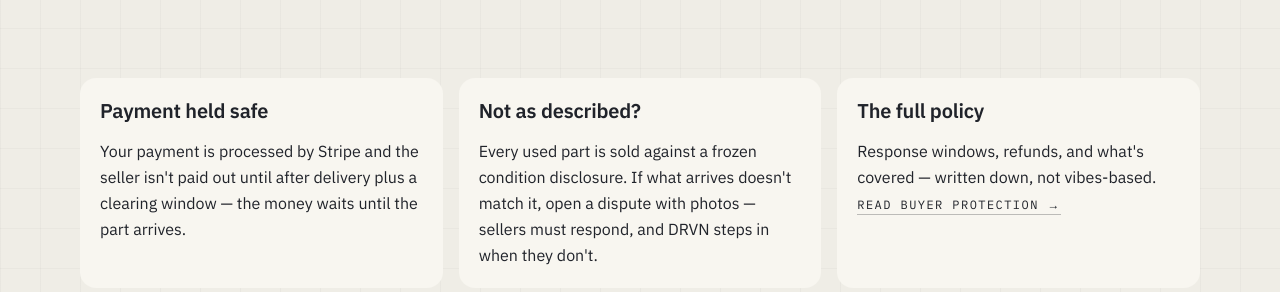
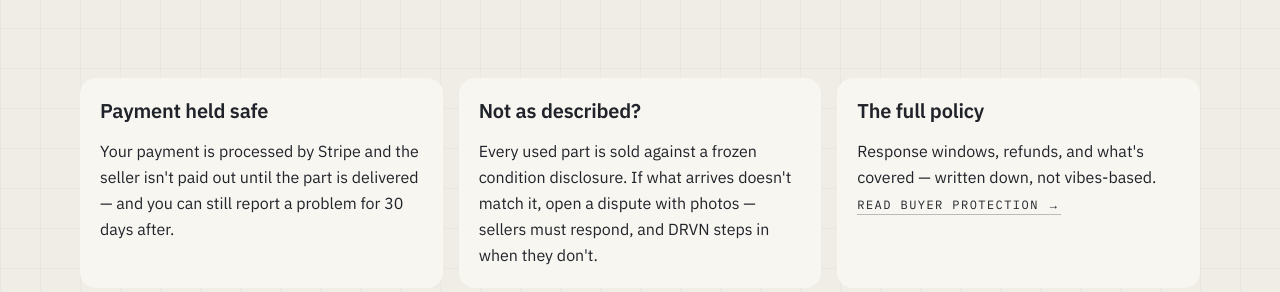
Before and after one commit to n89b-dot/DRVN-2, a Next.js app: page / in a window 1280 px wide. Shown: the part 1505-1797 px from the top of the page. Built offline with nearby package versions, Linux system fonts and the light colour scheme; no server answers; the database is empty.

Commit message:
docs(payouts): landing and README describe payment after delivery, not a 7-day hold
Co-Authored-By: Claude Opus 5.5 <noreply@anthropic.com>

```diff
--- a/src/app/page.tsx
+++ b/src/app/page.tsx
@@ -17,6 +17,7 @@ import { betaAccessIsEnforced } from "@/lib/beta-access";
 import { hydrateListingCards } from "@/lib/marketplace/query";
 import { createPublicClient } from "@/lib/supabase/public";
 import { vehicleSubline } from "@/lib/vehicles/label";
+import { DISPUTE_WINDOW_DAYS } from "@/features/commerce/disputes";
 
 /** The front door's two actions. The add-car intent survives signup and
  *  onboarding: a new account's garage opens on the add-car form. */
@@ -308,7 +309,7 @@ export default async function LandingPage() {
             <TileHead label="Payment held safe" />
             <p className="text-body leading-relaxed">
               Your payment is processed by Stripe and the seller isn&apos;t paid out until
-              after delivery plus a clearing window — the money waits until the part arrives.
+              the part is delivered — and you can still report a problem for {DISPUTE_WINDOW_DAYS} days after.
             </p>
           </Rv>
           <Rv className="tile" stagger={1}>
```
Also changed, not shown: 1 other file (tests, documents, lock files or other folders).
